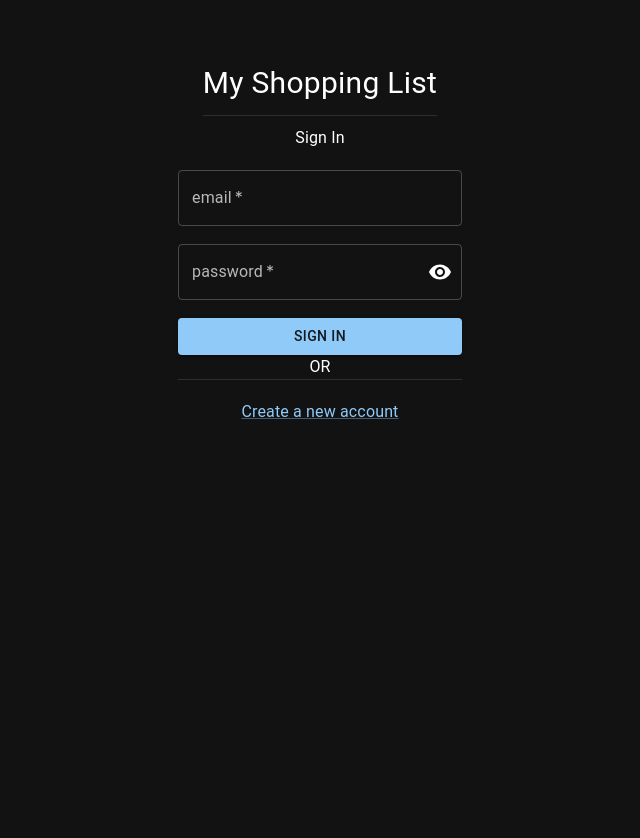
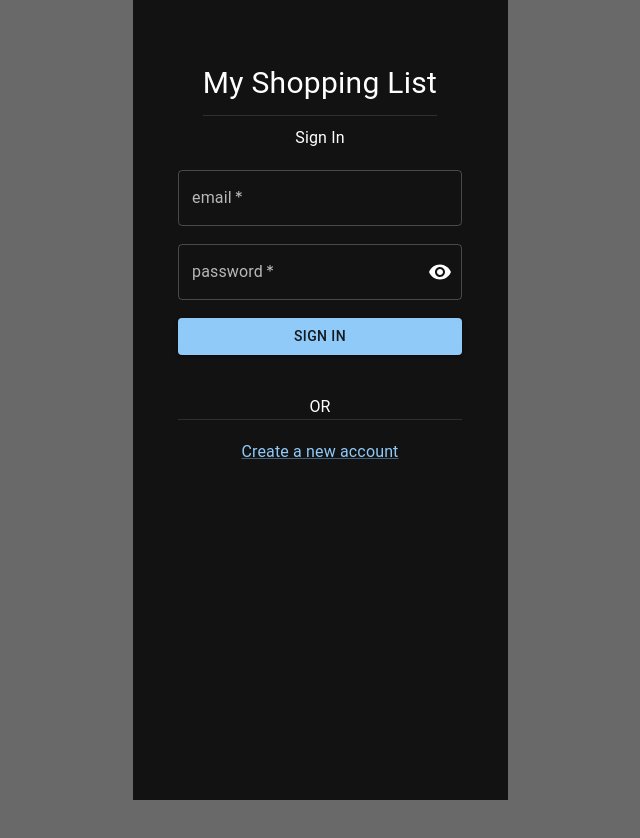
Before and after one commit to SilasFr/my-shopping-list-frontend, a React (Create React App) app: page / in a window 1280 px wide. Shown: the top 838 px of the page, without its empty margins (320-960 px from the left). After the commit the page ends 800 px from the top, so only its background shows below. Built offline with nearby package versions, Linux system fonts and the light colour scheme.

Commit message:
fix: styles and margins

```diff
--- a/src/App.jsx
+++ b/src/App.jsx
@@ -1,7 +1,6 @@
 import { CssBaseline } from '@mui/material';
 import { BrowserRouter, Routes, Route } from 'react-router-dom';
 import Alert from './components/alert';
-import Home from './components/home';
 import ToggleColorMode from './components/themeComponent';
 import MenuAppBar from './components/topBar';
 import { AlertProvider } from './contexts/alertContext';
--- a/src/pages/feed.jsx
+++ b/src/pages/feed.jsx
@@ -49,7 +49,7 @@ export default function Feed() {
     return <Typography>Carregando</Typography>;
   }
   return (
-    <Container sx={{ width: '100%', height: '100%', position: 'relative' }}>
+    <Container sx={{ width: '100%', height: '87vh' }}>
       <Typography variant="h5" sx={{ margin: '20px 0 15px 0' }}>
         <strong>Welcome, {userData.name}</strong>
       </Typography>
@@ -98,8 +98,8 @@ const styles = {
     justifyContent: 'center',
   },
   fabStyle: {
-    position: 'fixed',
-    bottom: '20px',
+    position: 'absolute',
+    bottom: '0',
     right: '10px',
   },
 };
--- a/src/pages/signin.jsx
+++ b/src/pages/signin.jsx
@@ -71,7 +71,7 @@ export default function SignIn() {
   return (
     <Container
       sx={{
-        margin: '60px auto 0 auto',
+        margin: '0 auto',
         width: '100%',
         display: 'flex',
         justifyContent: 'center',
@@ -115,7 +115,7 @@ export default function SignIn() {
           >
             sign in
           </Button>
-          <Typography>OR</Typography>
+          <Typography sx={{ mt: 5 }}>OR</Typography>
           <Divider />
           <Box sx={{ display: 'none', flexDirection: 'column', gap: '5px' }}>
             <GoogleButton
@@ -167,7 +167,7 @@ const styles = {
     flexDirection: 'column',
     textAlign: 'center',
     gap: '10px',
-    marginBottom: '20px',
+    margin: '60px 0 20px 0',
   },
   input: {
     marginBottom: '18px',
--- a/src/pages/signup.jsx
+++ b/src/pages/signup.jsx
@@ -53,7 +53,7 @@ export default function SignUp() {
   return (
     <Container
       sx={{
-        margin: '60px auto 0 auto',
+        margin: '0 auto ',
         width: '100%',
         display: 'flex',
         justifyContent: 'center',
@@ -138,7 +138,7 @@ const styles = {
     flexDirection: 'column',
     textAlign: 'center',
     gap: '10px',
-    marginBottom: '20px',
+    margin: '60px 0 20px 0',
   },
   input: {
     marginBottom: '18px',
--- a/src/styles/index.css
+++ b/src/styles/index.css
@@ -10,11 +10,19 @@
   text-decoration: none;
 }
 
+html {
+  background-color: dimgrey;
+}
+
 body,
 html {
   height: 100%;
   max-width: 375px;
   margin: 0 auto;
+}
+
+#root {
+  position: relative;
 }
 
 code {
```
